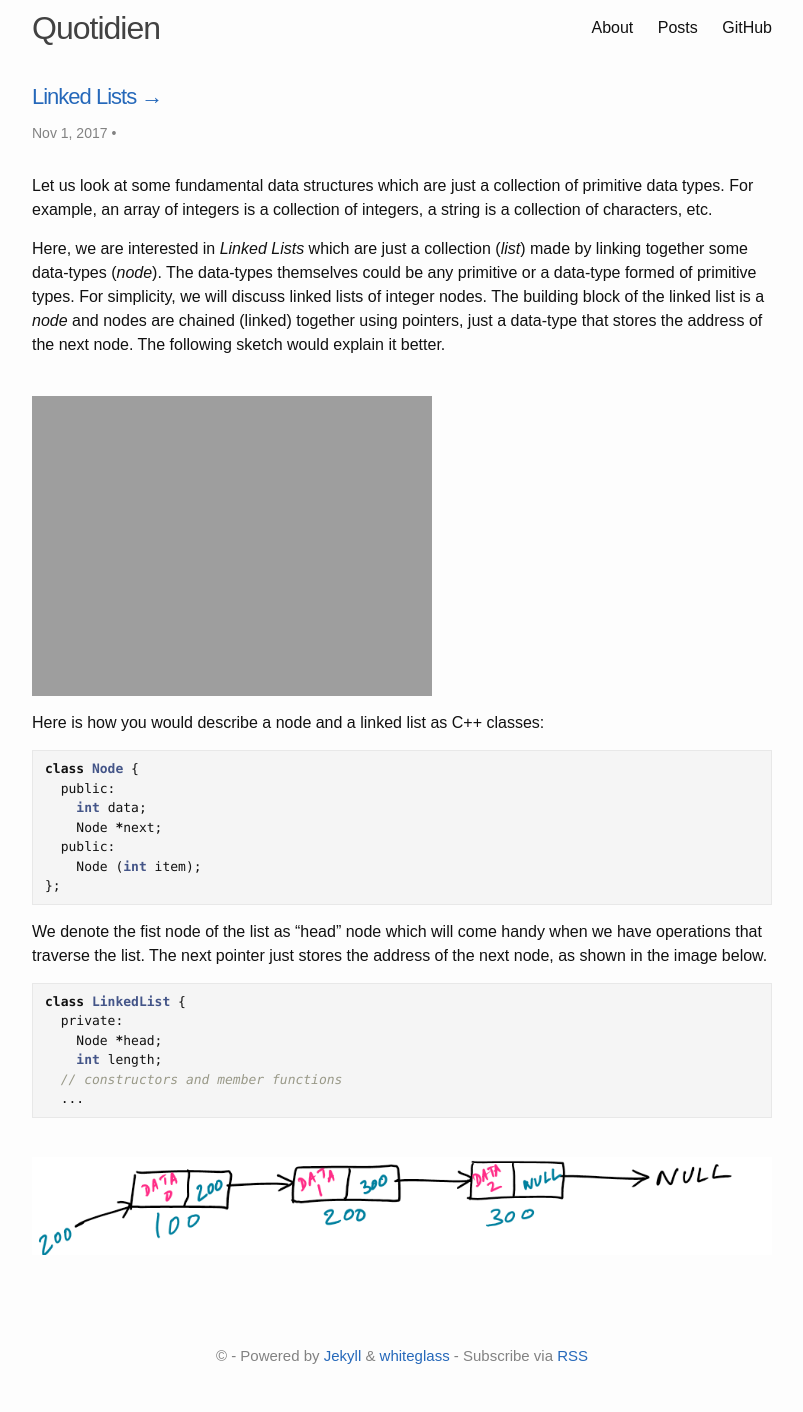
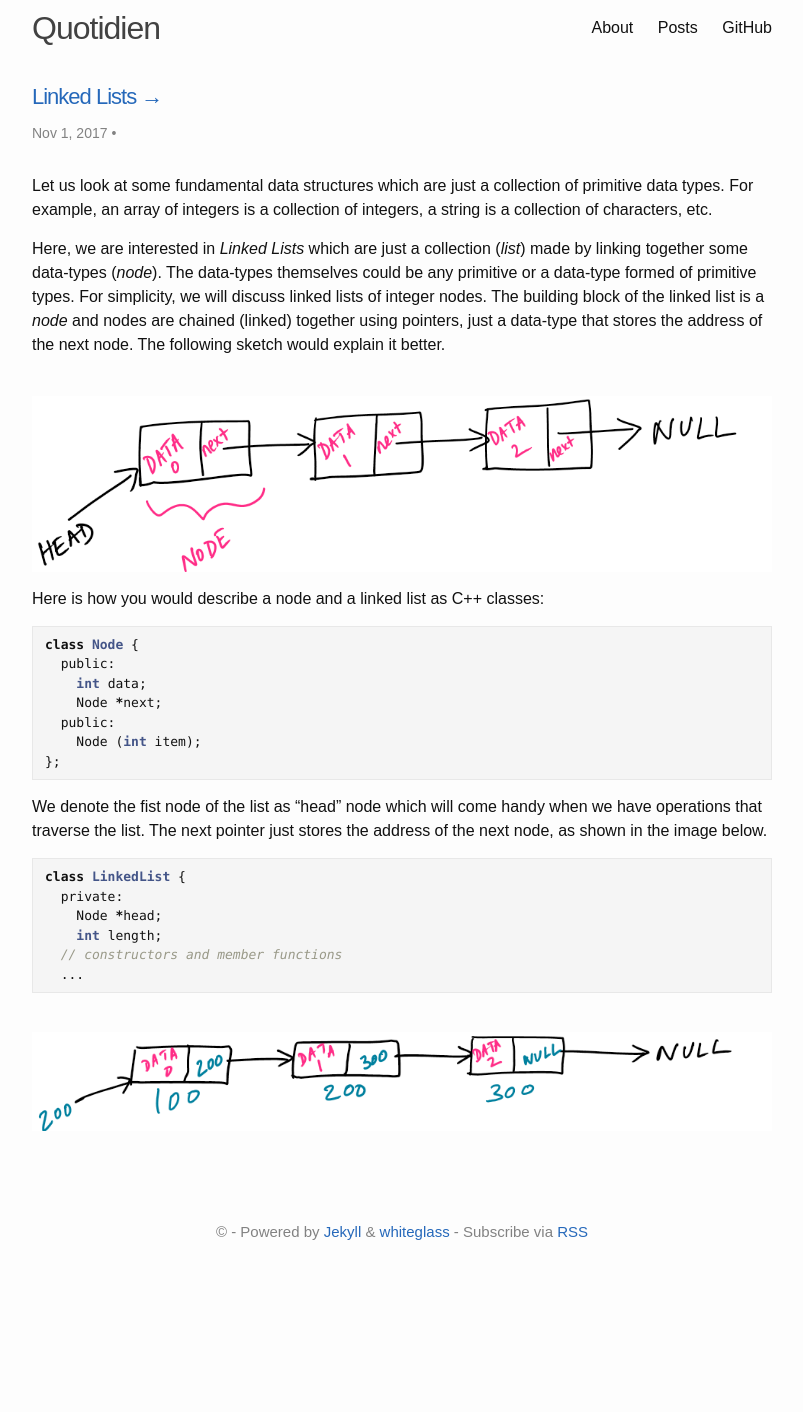
Before and after one commit to dotkay/dotkay.github.io, a Jekyll site: the page built from _posts/2017-11-01-linked-lists-intro.md, in a window 1280 px wide. Shown: the whole page, without its empty margins (238-1041 px from the left). Built offline with Jekyll 4.4.1, drawn with Linux system fonts in a browser that asks for light colours; after the commit the page ends 1288 px from its top, so only the background shows below that.

Commit message:
udpated linkedlist sketch

```diff
--- a/_posts/2017-11-01-linked-lists-intro.md
+++ b/_posts/2017-11-01-linked-lists-intro.md
@@ -11,7 +11,7 @@ Let us look at some fundamental data structures which are just a collection of p
 Here, we are interested in _Linked Lists_ which are just a collection (_list_) made by linking together some data-types (_node_). The data-types themselves could be any primitive or a data-type formed of primitive types. For simplicity, we will discuss linked lists of integer nodes. The building block of the linked list is a _node_ and nodes are chained (linked) together using pointers, just a data-type that stores the address of the next node. The following sketch would explain it better.
 
 <br>
-![Linked List](/assets/images/data_structures/linked_lists_intro.png =200px){:class="img=responsive"}
+![Linked List](/assets/images/data_structures/linked_lists_intro.png){:class="img=responsive"}
 
 Here is how you would describe a node and a linked list as C++ classes:
 
```
